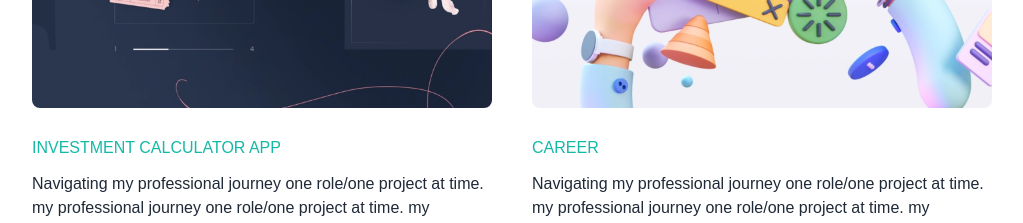
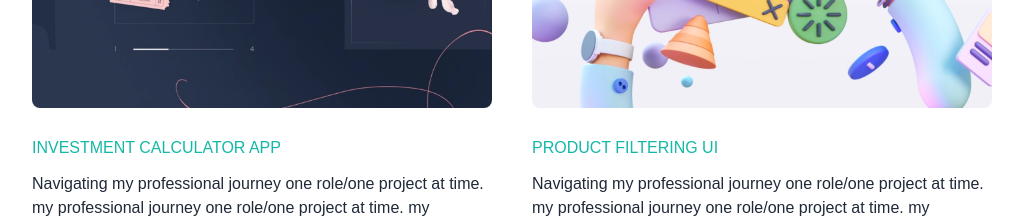
Before and after one commit to moses0x/Portfolio, a Next.js app: page / in a window 1280 px wide. Shown: the part 3640-3863 px from the top of the page, without its empty margins (128-1151 px from the left). Built offline with nearby package versions, Linux system fonts and the light colour scheme.

Commit message:
Update index.jsx

```diff
--- a/pages/index.jsx
+++ b/pages/index.jsx
@@ -3,7 +3,6 @@ import {
   AiFillTwitterCircle,
   AiFillLinkedin,
   AiFillGithub,
-  AiFillMail,
 } from "react-icons/ai";
 import { BsFillMoonStarsFill } from "react-icons/bs";
 import { useState } from "react";
@@ -265,7 +264,7 @@ export default function Home() {
                   alt="image"
                 />
               </a>
-              <h4 className="text-md py-3 mt-4 text-teal-500 uppercase "><a href="#">Career</a></h4>
+              <h4 className="text-md py-3 mt-4 text-teal-500 uppercase "><a href="#">Product Filtering UI</a></h4>
               <p className="text-md leading-6 text-gray-800 dark:text-gray-200">
                 Navigating my professional journey one role/one project at time. my professional journey one role/one project at time. my professional journey one role/one project at time.
               </p>
```
